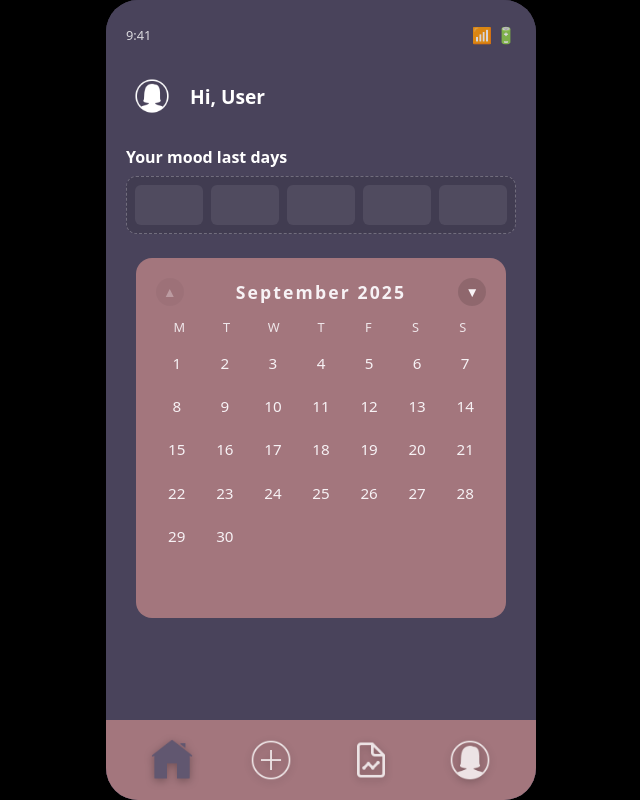
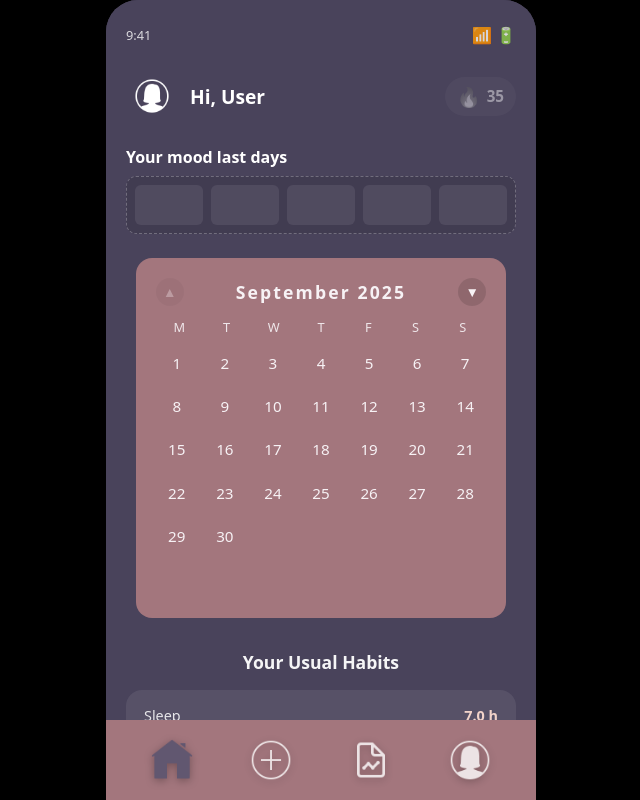
Before and after one commit to sashabitr/HeadCheck, a Vue app: page /home in a window 1280 px wide. Shown: the whole page, without its empty margins (319-959 px from the left). Built offline with nearby package versions, Linux system fonts and the light colour scheme.

Commit message:
+ streak count & usual habits

```diff
--- a/src/views/HomeView.vue
+++ b/src/views/HomeView.vue
@@ -10,13 +10,27 @@
 
       <!-- GREETING -->
       <section class="greeting">
-        <div class="avatar">
-          <img src="/rsc/profile1.png" class="avatar-img" alt="Profile" />
+        <div class="greeting-left">
+          <div class="avatar">
+            <img src="/rsc/profile1.png" class="avatar-img" alt="Profile" />
+          </div>
+
+          <div class="greeting-text">
+            <p class="hi">Hi, User</p>
+          </div>
         </div>
-        <div class="greeting-text">
-          <p class="hi">Hi, User</p>
+
+        <!-- STREAK BADGE -->
+        <div
+          class="streak-badge"
+          :class="{ 'is-inactive': !hasTodayEntry }"
+        >
+          <span class="streak-emoji">🔥</span>
+          <span class="streak-count">{{ streak }}</span>
         </div>
+
       </section>
+
 
       <!-- MOOD SECTION (noch ohne Emojis) -->
       <section class="mood">
@@ -53,6 +67,33 @@
           </span>
         </div>
       </section>
+
+      <!-- NORMALE WERTE -->
+      <section v-if="triggerNormal" class="normal-section">
+        <h2>Your Usual Habits</h2>
+
+        <div class="normal-card">
+          <div class="normal-row">
+            <span>Sleep</span>
+            <span>{{ triggerNormal.sleep.toFixed(1) }} h</span>
+          </div>
+
+          <div class="normal-row">
+            <span>Screen time</span>
+            <span>{{ triggerNormal.screenTime.toFixed(1) }} h</span>
+          </div>
+
+          <div class="normal-row">
+            <span>Water</span>
+            <span>{{ triggerNormal.water.toFixed(1) }} L</span>
+          </div>
+
+          <div class="normal-row">
+            <span>Caffeine (safe)</span>
+            <span>{{ safeCaffeineCups.toFixed(1) }} cups</span>
+          </div>
+        </div>
+      </section>
     </div>
 
     <!-- BOTTOM NAVIGATION -->
@@ -65,7 +106,7 @@
         <img src="/rsc/plus1.png" alt="Add" />
       </button>
 
-      <button class="nav-btn">
+      <button class="nav-btn" @click="goReport">
         <img src="/rsc/report1.png" alt="Reports" />
       </button>
 
@@ -77,8 +118,43 @@
 </template>
 
 <script setup>
-import { ref, computed } from 'vue'
+import { ref, computed, onMounted } from 'vue'
 import { useRouter } from 'vue-router'
+const entries = ref([])
+const streak = ref(0)
+const hasTodayEntry = ref(false) // heute Umfrge gemacht oder nicht
+
+onMounted(async () => {
+  let stored = JSON.parse(
+    localStorage.getItem('headacheEntries')
+  )
+
+  // ⬇️ Nur wenn localStorage noch leer ist
+  if (!stored || stored.length === 0) {
+    const res = await fetch('/headacheEntries.json')
+    stored = await res.json()
+
+    localStorage.setItem(
+      'headacheEntries',
+      JSON.stringify(stored)
+    )
+  }
+
+  entries.value = stored
+
+  const today = new Date().toISOString().slice(0, 10)
+
+  const withoutToday = stored.filter(
+    e => e.date !== today
+  )
+
+  const baseStreak = calculateStreak(withoutToday)
+  hasTodayEntry.value = stored.some(e => e.date === today)
+
+  streak.value = baseStreak + (hasTodayEntry.value ? 1 : 0)
+
+
+})
 
 const router = useRouter()
 
@@ -92,6 +168,10 @@ function goProfile() {
 
 function goWizard() {
   router.push('/headache')
+}
+
+function goReport() {
+  router.push('/headache-report')
 }
 
 /* Grenzen: Sep 2025 bis Sep 2026 */
@@ -181,18 +261,111 @@ function nextMonth() {
     currentMonth.value++
   }
 }
+
+// Streak
+function calculateStreak(entries) {
+  if (!entries || entries.length === 0) return 0
+
+  // Alle Datum-Strings sortiert (neu → alt)
+  const dates = entries
+    .map(e => e.date)
+    .sort((a, b) => new Date(b) - new Date(a))
+
+  let streak = 0
+
+  // Start bei gestern
+  const expected = new Date()
+  expected.setHours(0, 0, 0, 0)
+  expected.setDate(expected.getDate() - 1)
+
+  for (const d of dates) {
+    const current = new Date(d)
+    current.setHours(0, 0, 0, 0)
+
+    if (current.getTime() === expected.getTime()) {
+      streak++
+      expected.setDate(expected.getDate() - 1)
+    } else {
+      break
+    }
+  }
+
+  return streak
+}
+
+
+// Normal section
+
+const triggerNormal = computed(() => {
+  if (entries.value.length === 0) return null
+
+  // letzte 30 Tage
+  const lastDate = new Date(
+    entries.value[entries.value.length - 1].date
+  )
+
+  const cutoff = new Date(lastDate)
+  cutoff.setDate(cutoff.getDate() - 29)
+
+  const last30Days = entries.value.filter(
+    e => new Date(e.date) >= cutoff
+  )
+
+  if (last30Days.length === 0) return null
+
+  const avg = (key) =>
+    last30Days.reduce((s, e) => s + Number(e[key] || 0), 0) /
+    last30Days.length
+
+  return {
+    sleep: avg('sleepHours'),
+    screenTime: avg('screenHours'),
+    water: avg('waterLiters'),
+    caffeine:
+      (last30Days.filter(e => e.caffeine).length /
+        last30Days.length) *
+      100,
+  }
+})
+
+const safeCaffeineCups = computed(() => {
+  if (entries.value.length === 0) return null
+
+  // letzte 30 Tage
+  const lastDate = new Date(entries.value.at(-1).date)
+  const cutoff = new Date(lastDate)
+  cutoff.setDate(cutoff.getDate() - 29)
+
+  const last30Days = entries.value.filter(
+    e => new Date(e.date) >= cutoff
+  )
+
+  // nur Tage OHNE Kopfschmerzen
+  const safeDays = last30Days.filter(
+    e => !e.headache && e.caffeineCups > 0
+  )
+
+  if (safeDays.length === 0) return 0
+
+  const avg =
+    safeDays.reduce((s, e) => s + e.caffeineCups, 0) /
+    safeDays.length
+
+  return avg
+})
+
+
+
 </script>
 
 <style scoped>
 /* ========= GANZES LAYOUT ========= */
 .home {
   width: 100%;
-  height: 100%;
+  height: 100vh;
   background: #49435b;
   display: flex;
   flex-direction: column;
-  align-items: center;
-  justify-content: space-between;
   color: #ffffff;
   font-family:
     system-ui,
@@ -202,13 +375,18 @@ function nextMonth() {
     sans-serif;
 }
 
+
 .home-inner {
+  flex: 1;
   width: 100%;
   max-width: 430px;
-  flex: 1;
-  padding: 24px 20px 16px;
+  padding: 24px 20px 96px;
   box-sizing: border-box;
+
+  overflow-y: auto;
+  margin: 0 auto;
 }
+
 
 /* STATUSBAR */
 .status-bar {
@@ -231,8 +409,51 @@ function nextMonth() {
 .greeting {
   display: flex;
   align-items: center;
+  justify-content: space-between;
   gap: 12px;
   margin-bottom: 24px;
+}
+
+.greeting-left {
+  display: flex;
+  align-items: center;
+  gap: 12px;
+}
+
+/* STREAK BADGE */
+.streak-badge {
+  display: flex;
+  align-items: center;
+  gap: 6px;
+  background: rgba(255, 255, 255, 0.12);
+  border-radius: 999px;
+  padding: 6px 12px;
+  font-weight: 700;
+  cursor: pointer;
+  transition: transform 0.15s ease, background 0.15s ease;
+}
+
+.streak-badge:hover {
+  background: rgba(255, 255, 255, 0.2);
+  transform: scale(1.05);
+}
+.streak-badge.is-inactive {
+  background: rgba(255, 255, 255, 0.08);
+  opacity: 0.45;
+  filter: grayscale(1);
+}
+
+.streak-badge.is-inactive .streak-emoji {
+  filter: grayscale(1);
+}
+
+
+.streak-emoji {
+  font-size: 1.2rem;
+}
+
+.streak-count {
+  font-size: 0.95rem;
 }
 
 .avatar {
@@ -296,7 +517,7 @@ function nextMonth() {
   margin-left: auto;
   margin-right: auto;
 
-  height: 360px; /* fixe Höhe */
+  height: 360px;
   box-sizing: border-box;
 
   display: flex;
@@ -381,10 +602,65 @@ function nextMonth() {
   visibility: hidden;
 }
 
+/* ========= NORMAL SECTION ========= */
+.normal-section {
+  margin-top: 32px;
+  text-align: center;
+}
+
+.normal-section h2 {
+  font-size: 1.1rem;
+  font-weight: 600;
+  margin-bottom: 16px;
+  opacity: 0.95;
+}
+
+/* Card */
+.normal-card {
+  background: rgba(255, 255, 255, 0.08);
+  border-radius: 16px;
+  padding: 16px 18px;
+  display: flex;
+  flex-direction: column;
+  gap: 12px;
+}
+
+/* Rows */
+.normal-row {
+  display: flex;
+  justify-content: space-between;
+  align-items: center;
+  font-size: 0.9rem;
+  padding-bottom: 6px;
+  border-bottom: 1px solid rgba(255, 255, 255, 0.12);
+}
+
+.normal-row:last-child {
+  border-bottom: none;
+  padding-bottom: 0;
+}
+
+/* Labels */
+.normal-row span:first-child {
+  opacity: 0.85;
+}
+
+/* Values */
+.normal-row span:last-child {
+  font-weight: 600;
+  color: #f2d3c9;
+}
+
 /* ========= BOTTOM NAVIGATION ========= */
 .bottom-nav {
+  position: fixed;
+  bottom: 0;
+  left: 50%;
+  transform: translateX(-50%);
+
   width: 100%;
   max-width: 430px;
+
   display: grid;
   grid-template-columns: repeat(4, 1fr);
   background: #a3767d;
```
